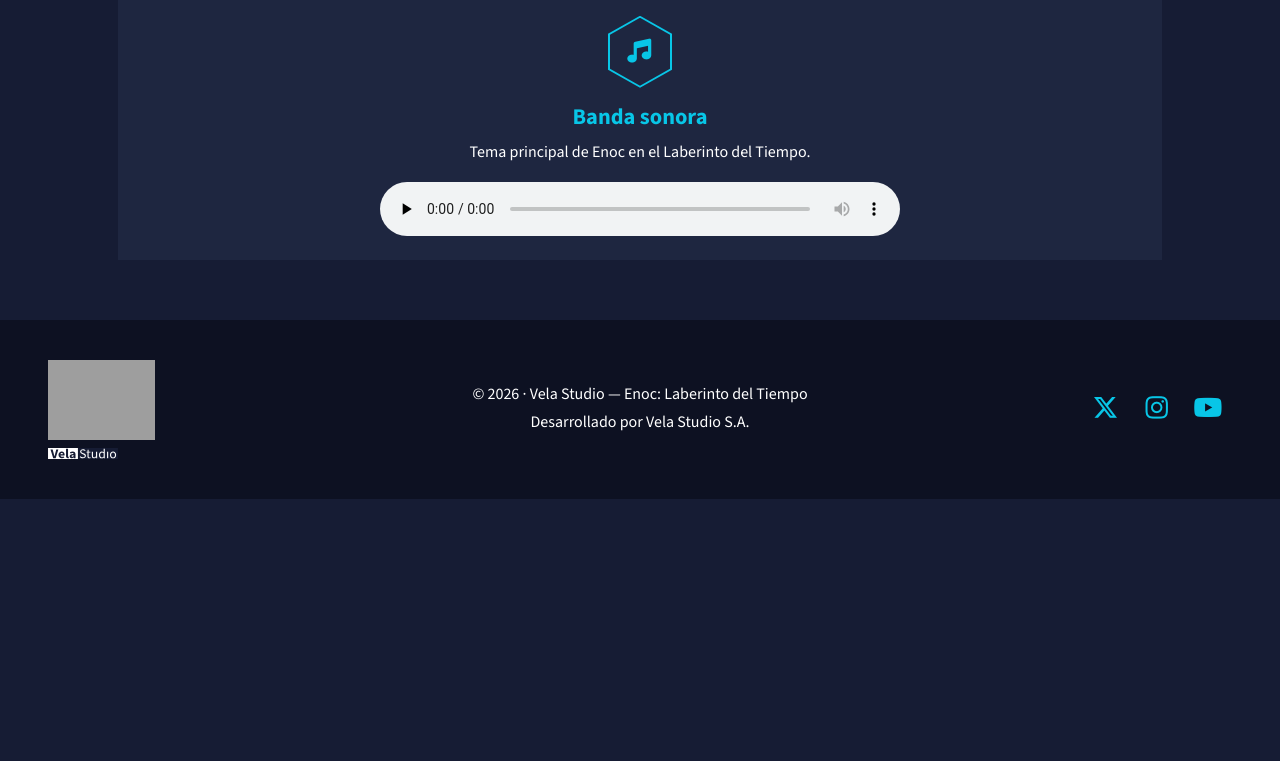
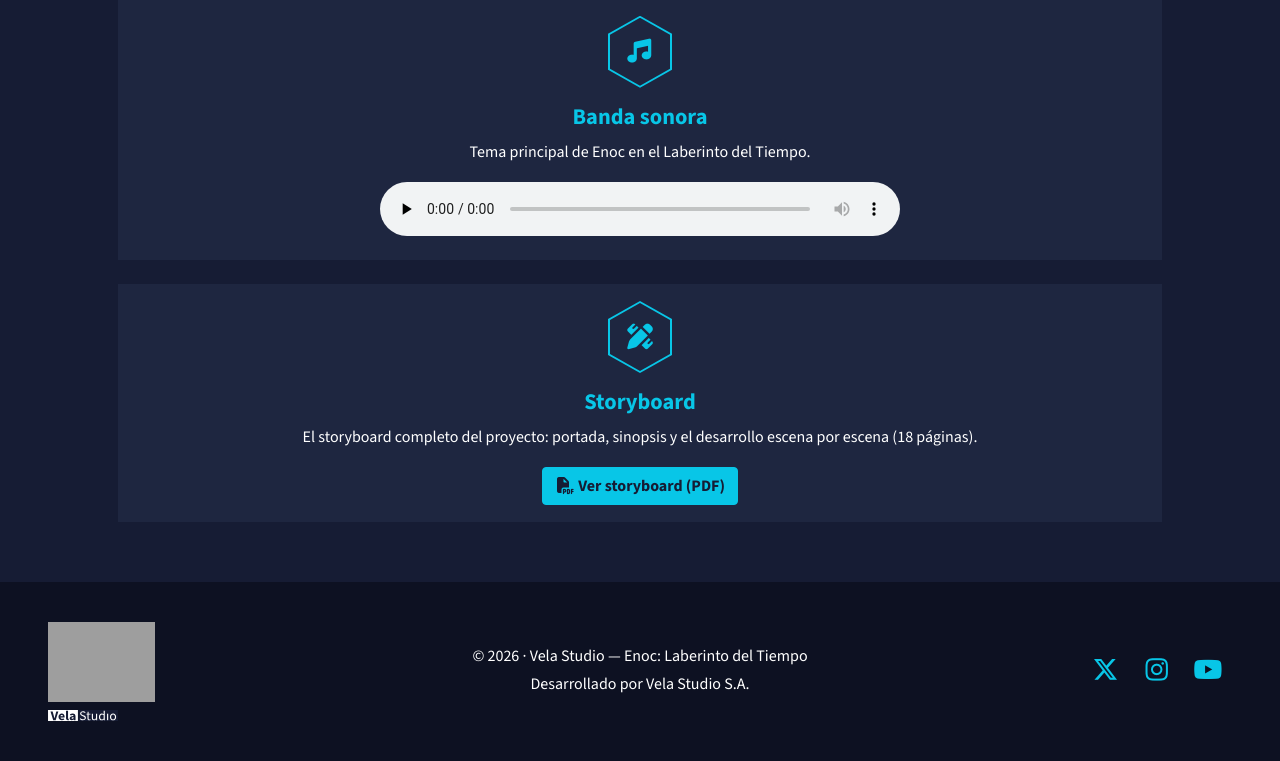
Before and after one commit to maxi2809/Enoc-Laberinto-del-Tiempo, a CodeIgniter app: page /Enoc/videos in a window 1280 px wide. Shown: the part 756-1517 px from the top of the page. Before the commit the page ends 1255 px from the top, so only its background shows below. Run offline with CodeIgniter, Linux system fonts and the light colour scheme; grey boxes are pictures that could not be loaded.

Commit message:
Storyboard TP3: PDF en docs y tarjeta de descarga en Videos

```diff
--- a/Enoc/application/views/videos.php
+++ b/Enoc/application/views/videos.php
@@ -61,4 +61,16 @@
                 </div>
             </div>
         </section>
+
+        <!-- STORYBOARD -->
+        <section class="container px-5 mt-4">
+            <div class="tarjeta">
+                <div class="cuerpo-tarjeta text-center">
+                    <div class="hexa mb-3"><i class="fa-solid fa-pencil-ruler" aria-hidden="true"></i></div>
+                    <h3>Storyboard</h3>
+                    <p class="texto-cuerpo mb-3">El storyboard completo del proyecto: portada, sinopsis y el desarrollo escena por escena (18 páginas).</p>
+                    <a class="btn btn-principal" href="<?php echo base_url('docs/Storyboard.pdf'); ?>" target="_blank" rel="noopener"><i class="fa-solid fa-file-pdf" aria-hidden="true"></i> Ver storyboard (PDF)</a>
+                </div>
+            </div>
+        </section>
     </main>
```
Also changed, not shown: page/videos.html (+12 -0 lines), 2 other files.
